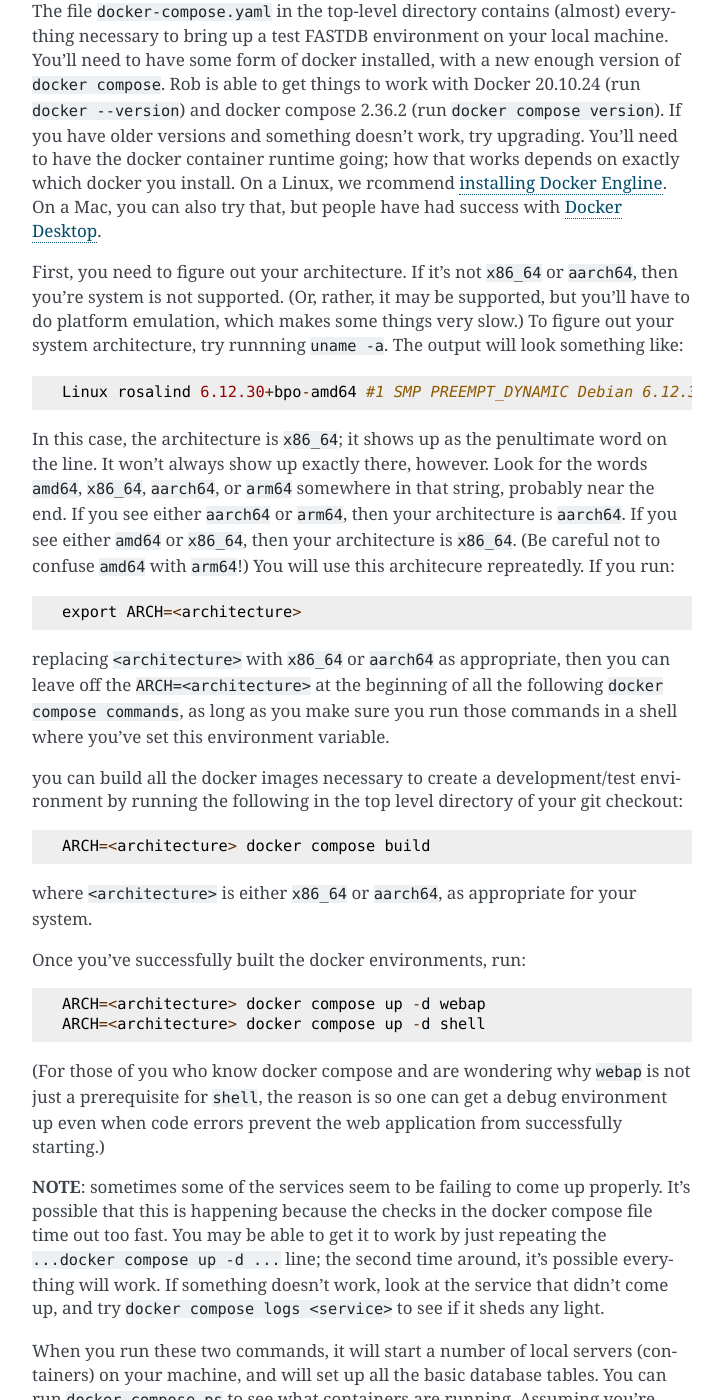
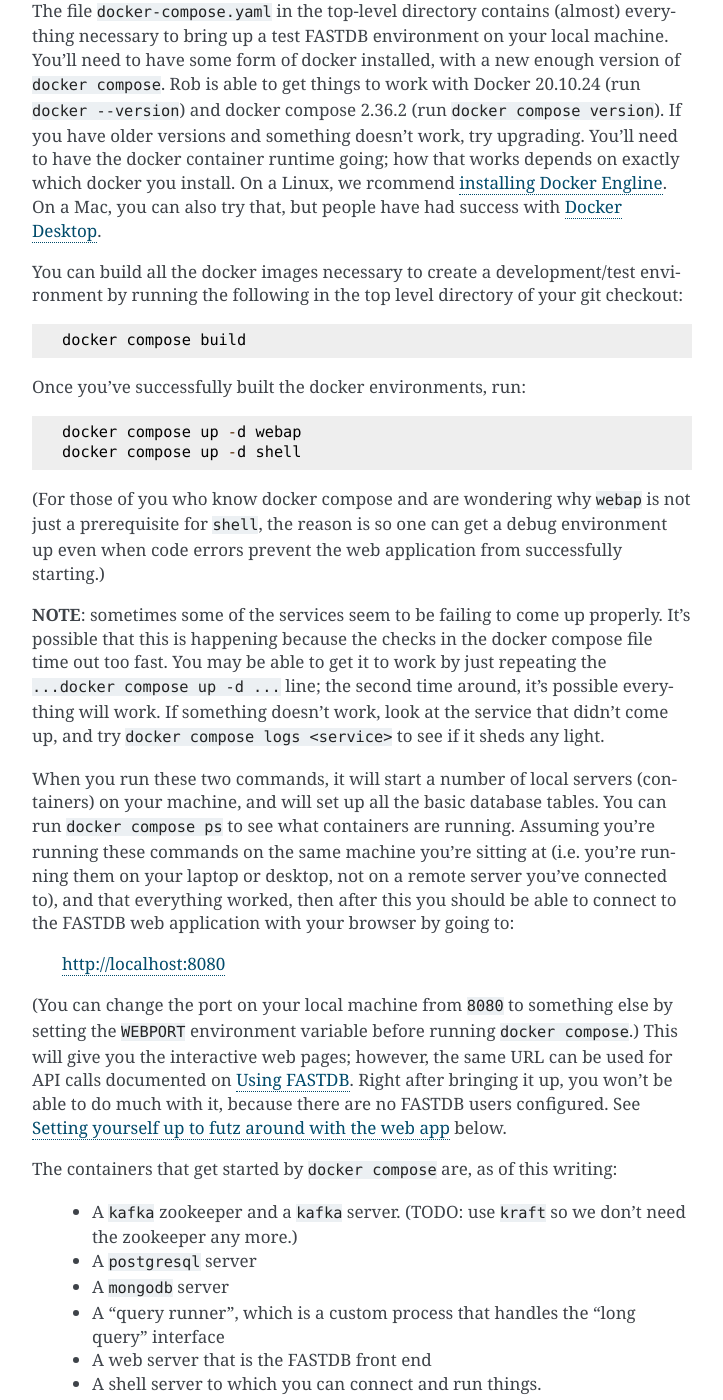
Before and after one commit to trivialTZ/FASTDB, a Sphinx documentation site: the page built from docs/developers.rst, in a window 1280 px wide and 1400 px high, scrolled down 2550 px. Shown: the whole window, without its empty margins (388-1111 px from the left). Built offline with Sphinx 7.4.7, drawn with Linux system fonts in a browser that asks for light colours; some of the changed text lies outside the part shown.

Commit message:
update docs

```diff
--- a/docs/developers.rst
+++ b/docs/developers.rst
@@ -65,26 +65,14 @@
 
 The file ``docker-compose.yaml`` in the top-level directory contains (almost) everything necessary to bring up a test FASTDB environment on your local machine.  You'll need to have some form of docker installed, with a new enough version of ``docker compose``.  Rob is able to get things to work with Docker 20.10.24 (run ``docker --version``) and docker compose 2.36.2 (run ``docker compose version``).  If you have older versions and something doesn't work, try upgrading.  You'll need to have the docker container runtime going; how that works depends on exactly which docker you install.  On a Linux, we rcommend `installing Docker Engline <https://docs.docker.com/engine/install/>`_.  On a Mac, you can also try that, but people have had success with `Docker Desktop <https://www.docker.com/products/docker-desktop>`_.
 
-First, you need to figure out your architecture.  If it's not ``x86_64`` or ``aarch64``, then you're system is not supported.  (Or, rather, it may be supported, but you'll have to do platform emulation, which makes some things very slow.)  To figure out your system architecture, try runnning ``uname -a``.  The output will look something like::
+You can build all the docker images necessary to create a development/test environment by running the following in the top level directory of your git checkout::
 
-   Linux rosalind 6.12.30+bpo-amd64 #1 SMP PREEMPT_DYNAMIC Debian 6.12.30-1~bpo12+1 (2025-06-14) x86_64 GNU/Linux
-
-In this case, the architecture is ``x86_64``; it shows up as the penultimate word on the line.  It won't always show up exactly there, however.  Look for the words ``amd64``, ``x86_64``, ``aarch64``, or ``arm64`` somewhere in that string, probably near the end.  If you see either ``aarch64`` or ``arm64``, then your architecture is ``aarch64``.  If you see either ``amd64`` or ``x86_64``, then your architecture is ``x86_64``.  (Be careful not to confuse ``amd64`` with ``arm64``!) You will use this architecure repreatedly.  If you run::
-
-  export ARCH=<architecture>
-
-replacing ``<architecture>`` with ``x86_64`` or ``aarch64`` as appropriate, then you can leave off the ``ARCH=<architecture>`` at the beginning of all the following ``docker compose commands``, as long as you make sure you run those commands in a shell where you've set this environment variable.
-
-you can build all the docker images necessary to create a development/test environment by running the following in the top level directory of your git checkout::
-
-  ARCH=<architecture> docker compose build
-
-where ``<architecture>`` is either ``x86_64`` or ``aarch64``, as appropriate for your system.
+  docker compose build
 
 Once you've successfully built the docker environments, run::
 
-  ARCH=<architecture> docker compose up -d webap
-  ARCH=<architecture> docker compose up -d shell
+  docker compose up -d webap
+  docker compose up -d shell
 
 (For those of you who know docker compose and are wondering why ``webap`` is not just a prerequisite for ``shell``, the reason is so one can get a debug environment up even when code errors prevent the web application from successfully starting.)
 
@@ -119,7 +107,7 @@
 
 to see if there's an obvious error message you know how to fix.  Failing that, you can run::
 
-  ARCH=<architecture> docker compose up -d shell-nocreatedb
+  docker compose up -d shell-nocreatedb
 
 That will bring up a shell server you can connect to and work with that will have the Postgres and Mongo servers running, but which will (probably) not have the tables created on the Postgres server.  (It's also possible other steps will fail, in which more work may potentially be required.)
 
@@ -256,7 +244,7 @@
 
   kill -HUP 1
 
-If all is well, then your webserver is now running the new code; shift-reload it in your browser to see it.  If the webap shell immediately exits after this ``kill`` command, it means you broker the server-side software enough that it no longer runs.  Do ``docker compose logs webap`` to see the logs, and try to fix the errors.  Once you've fixed them, you will need to do ``docker compose down webap`` and ``ARCH=<architecture> docker compose up -d webap`` to get the webap running again.
+If all is well, then your webserver is now running the new code; shift-reload it in your browser to see it.  If the webap shell immediately exits after this ``kill`` command, it means you broker the server-side software enough that it no longer runs.  Do ``docker compose logs webap`` to see the logs, and try to fix the errors.  Once you've fixed them, you will need to do ``docker compose down webap`` and ``docker compose up -d webap`` to get the webap running again.
 
 
 Creating a persistent test user
```
